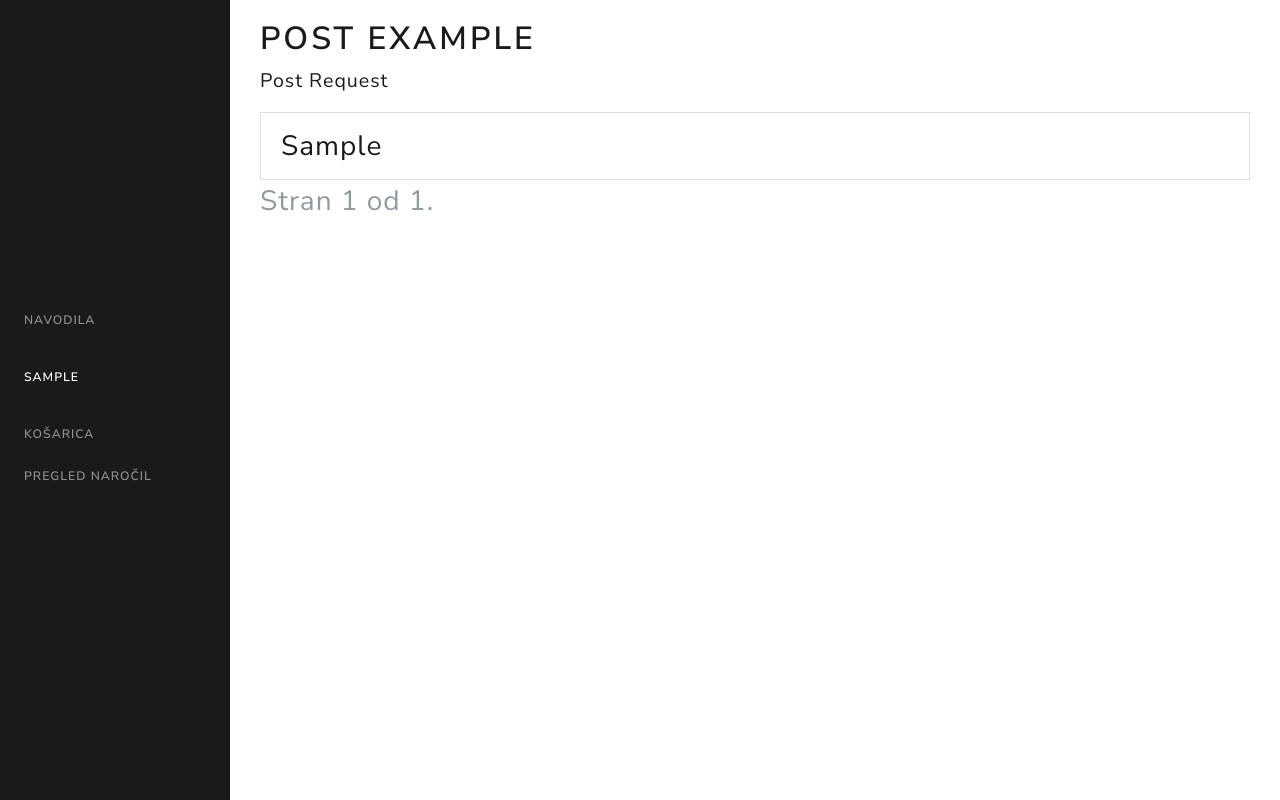
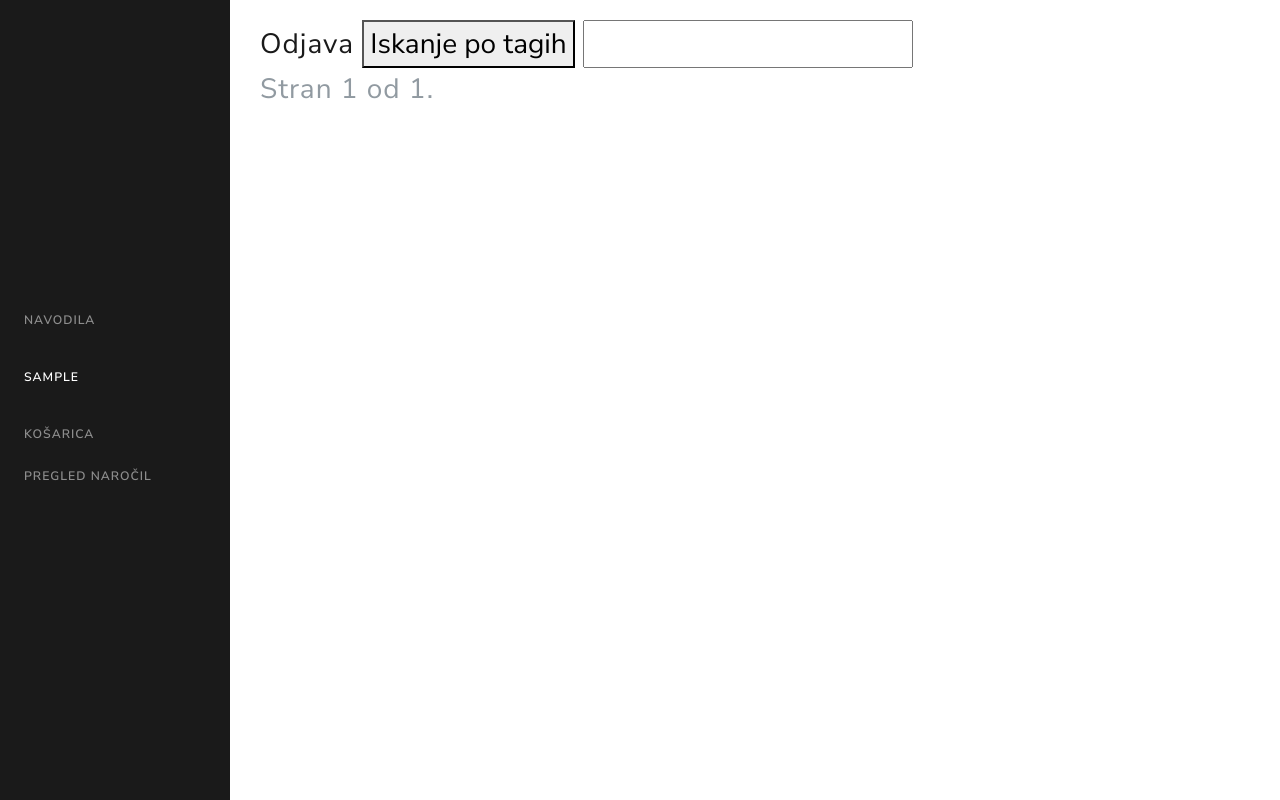
Before and after one commit to aljazv/trafika, a Django app: page /1/1 in a window 1280 px wide. Run offline with Django 3.2, Linux system fonts and the light colour scheme; a user stored in the database is signed in; tables that the repository leaves empty hold one stand-in row (values such as "Sample post"); parts of the project's set-up code (start-up, migrations or seed data) failed here and were passed over; some libraries are stand-ins or nearby versions.

Commit message:
popravki, splosna funkcionalnost strani je

```diff
--- a/products/models.py
+++ b/products/models.py
@@ -22,7 +22,7 @@ class Izdelek(models.Model):
     opis = models.TextField(max_length=300, verbose_name="Opis izdelka")
     slika = models.ImageField(upload_to="gallery", verbose_name= "Slika izdelka")
     image_thumbnail = ImageSpecField(source='slika',
-                                 processors=[ResizeToFill(500, 500)],
+                                 processors=[ResizeToFill(300, 300)],
                                  format='JPEG',
                                  options={'quality': 60})
     skupina_izdelkov = models.ForeignKey(SkupinaIzdelkov,  null = True, on_delete=models.SET_NULL)
--- a/products/templates/products/index.html
+++ b/products/templates/products/index.html
@@ -5,6 +5,7 @@
 
 
 <script type="text/javascript">
+
 </script>
 
 {% endblock %}
@@ -13,22 +14,17 @@
 {% block content %}
 
 
-    <h1>Post Example</h1>
+    <a href="/prijava/logout/">Odjava</a>
 
-    <p><a href="" id="post">Post Request</a></p>
+    <button onclick="myFunction()">Iskanje po tagih</button>
+    <input id="search" >
+
+
 
     <div id="info-text"  class="alert alert-dismissible alert-info">
       <button type="button" class="close" data-dismiss="alert">&times;</button>
       <strong>Opa!</strong>
     </div>
-
-    <ul class="list-group">
-        {% for skupina in skupine %}
-        <li class="list-group-item">
-            <a href="/{{skupina.id}}/">{{ skupina.ime }}</a>
-        </li>
-        {% endfor %}
-    </ul>
 
 
     <div class="pagination">
@@ -50,20 +46,12 @@
     </div>
 
 
-    <ul class="list-group">
-        {% for izdelek in izdelki %}
-        <li class="list-group-item"><a href="/{{izdelek.skupina_izdelkov.id}}/{{izdelek.id}}/">{{ izdelek.ime }}</a></li>
-
-        {% endfor %}
-    </ul>
-
     <table class="table">
 
         {% for izdelek in izdelki  %}
         <tr>
             <td>{{izdelek.ime}}</td>
             <td>{{izdelek.opis}}</td>
-            <td><img src="{{ izdelek.slika.url }}"></td>
             <td><img src="{{ izdelek.image_thumbnail.url }}"></td>
             <td>{{izdelek.zaloga}}</td>
             <td>{{izdelek.aktiven}}</td>
@@ -71,10 +59,10 @@
 
             <td>
 
-                <input name="kolicina" required="" id="id_kolicina" type="number">
+                <input name="kolicina" required="" id="{{ izdelek.id }}" type="number">
 
             </td>
-            <td><input type="submit" value="Dodaj v košarico" /></td>
+            <td><input class="test" type="submit" value="Dodaj v košarico" /></td>
 
 
 
--- a/products/views.py
+++ b/products/views.py
@@ -30,34 +30,15 @@ def getAllGroups():
 def index(request):
 
     if request.user.is_authenticated:
-        prva_skupina = SkupinaIzdelkov.objects.first().id
-        return HttpResponseRedirect(str(prva_skupina)+ "/")
-    else:
-        return HttpResponseRedirect("/prijava/login/")
 
-
-#index_skupina je
-# na njej je skupina izdelkov izdelki
-def index_skupina(request, index, search_string = None):
-
-    #dodajanje izdelkov v koscarico
-    if request.method == 'POST':
-        print(request.user)
-        print(request.POST)
-        print(request.POST['kolicina'])
-
-        if request.user.is_authenticated:
+            #dodajanje izdelkov v koscarico preko AJAX
+        if request.method == 'POST':
+            #print(request.user)
+            #print(request.POST)
+            #print(request.POST['kolicina'])
 
             uporabnik = Uporabnik.objects.get(user=request.user)
-
-            if Kosarica.objects.filter(uporabnik=uporabnik).exists():
-                kosarica_uporabnika = Kosarica.objects.get(uporabnik=uporabnik)
-            else:
-                kosarica_uporabnika = Kosarica(uporabnik=uporabnik)
-                kosarica_uporabnika.save()
-
-
-
+            kosarica_uporabnika = Kosarica.objects.get(uporabnik=uporabnik)
 
             kolicina = request.POST['kolicina']
             id_izdelka = request.POST['id_izdelka']
@@ -76,12 +57,21 @@ def index_skupina(request, index, search_string = None):
                 kosarica_uporabnika.narocila_izdelka.add(nov_izdelek_za_kosarico)
 
 
+            return JsonResponse({'success':'Izdelek dodan v košarico'}, status=200)
+        else:
+            prva_skupina = SkupinaIzdelkov.objects.first().id
+            return HttpResponseRedirect(str(prva_skupina)+ "/")
+    else:
+        return HttpResponseRedirect("/prijava/login/")
 
 
-            return JsonResponse({'success':'Izdelek dodan v košarico'}, status=200)
-        else:
-            return JsonResponse({'alert':'Napaka pri dodajanju'}, status=403)
+#index_skupina je
+# na njej je skupina izdelkov izdelki
+def index_skupina(request, index, search_string = None):
 
+    #Preveri ce je uporabnik logiran, ce ne gre na login page
+    if not request.user.is_authenticated:
+        return HttpResponseRedirect("/prijava/login/")
 
     #prikaz izdelkov
     else:
@@ -110,13 +100,11 @@ def index_skupina(request, index, search_string = None):
         page = request.GET.get('page')
         paginirani_izdelki = paginator.get_page(page)
 
-        kolicina_form = KolicinaForm()
 
 
         context = {
             'opozorilo' : 'nic',
             'skupine': getAllGroups(),
-            'kolicina_form' : kolicina_form,
             'izdelki' : paginirani_izdelki,
             'index_skupina' : index,
 
@@ -131,6 +119,10 @@ def search(request, index , search_string):
     return index_skupina(request,index,search_string=search_string)
 
 def kosarica(request):
+
+    #Preveri ce je uporabnik logiran, ce ne gre na login page
+    if not request.user.is_authenticated:
+        return HttpResponseRedirect("/prijava/login/")
 
     #dela ker je sam ena kosrica ustvarjena!
     #Za popraviti sumnike
@@ -160,6 +152,11 @@ def kosarica(request):
     return render(request,'products/kosarica.html',context)
 
 def pregled_narocil(request):
+
+    #Preveri ce je uporabnik logiran, ce ne gre na login page
+    if not request.user.is_authenticated:
+        return HttpResponseRedirect("/prijava/login/")
+
     if request.method == 'POST' and 'oddaj_narocilo' in request.POST:
         curr_opomba = request.POST['opomba']
 
--- a/trafika/static/js/myscript.js
+++ b/trafika/static/js/myscript.js
@@ -35,18 +35,19 @@
     //http://coreymaynard.com/blog/performing-ajax-post-requests-in-django/
     // stvar deluje, poslje tudi ok csrf kodo, tako da se uporabnika avtenticira lahko
 
-  $("#post").click(function(e) {
+  $(".test").click(function(e) {
+
           e.preventDefault();
           var data = {
-              'id_izdelka': 1,
-              'kolicina' : 25
+              'id_izdelka': $(this).parent().parent().find(':input').attr('id'),
+              'kolicina' : $(this).parent().parent().find(':input').val()
           }
 
 
           $.ajax({
               "type": "POST",
               "dataType": "json",
-              "url": "/1/",
+              "url": "/",
               "data": data,
               "success": function(result) {
                   $("#info-text").show();
@@ -84,6 +85,12 @@
       }
 
     });
+
+function myFunction() {
+    var a = document.getElementById("search").value;
+    console.log(a);
+    window.location.href = a;
+    }
 ///verlic end
 
 
```
